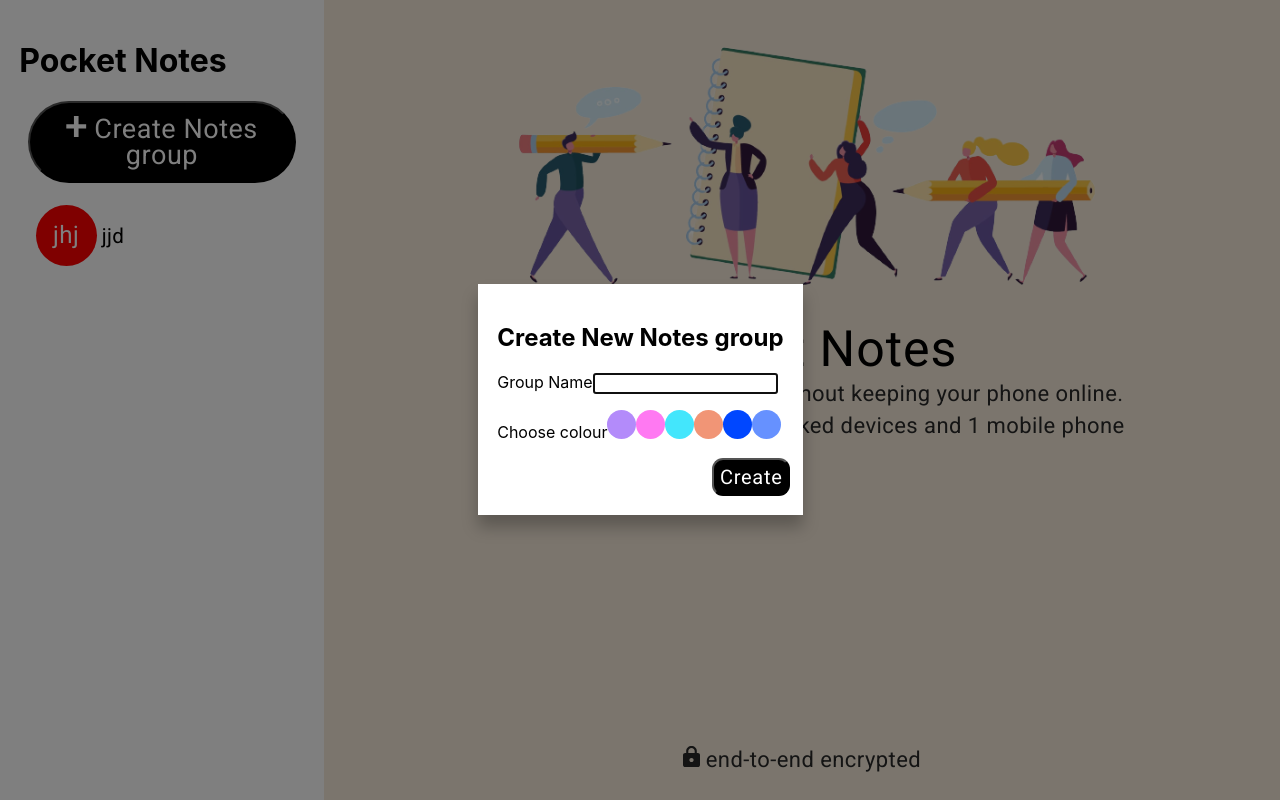
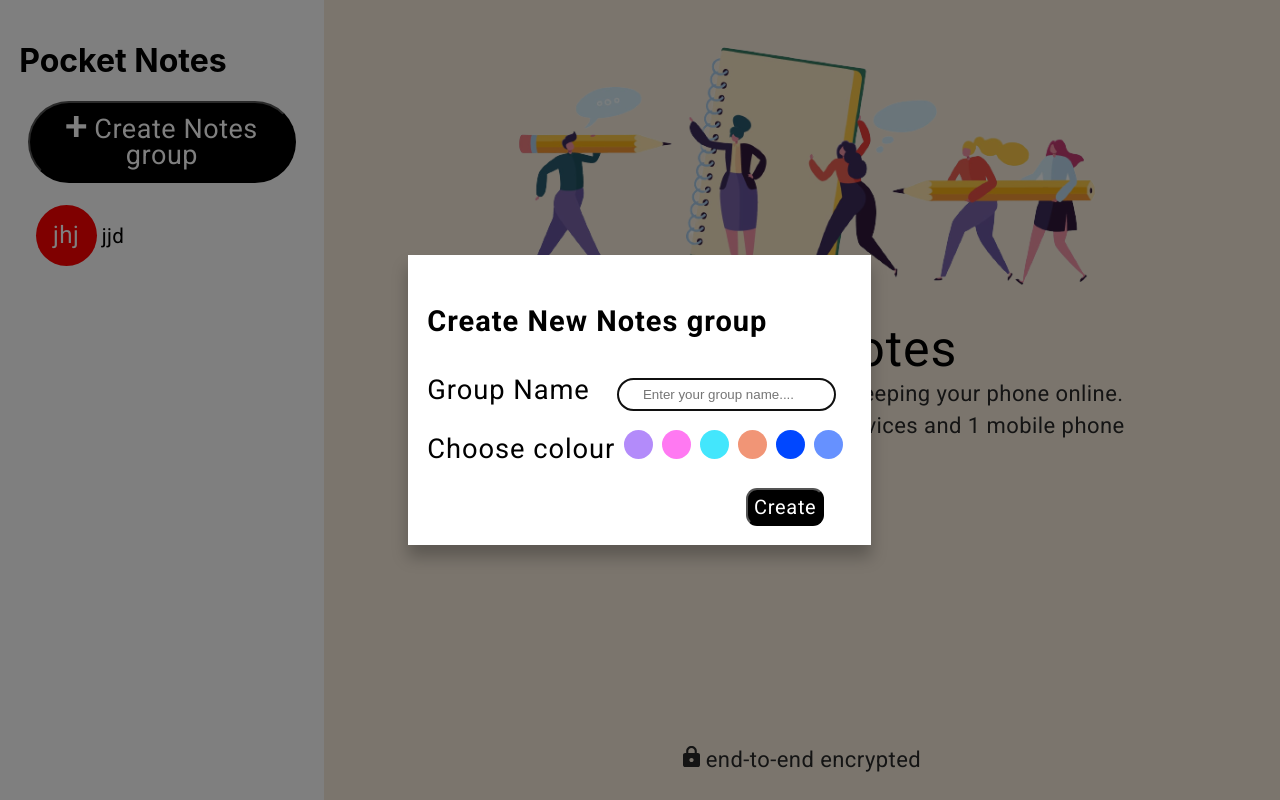
Before and after one commit to AJIT-KUMAR-PANDIT/note_taking_app, a React (Create React App) app: page / in a window 1280 px wide. Both pictures are taken after a click on the button "Create Notes group". Built offline with nearby package versions, Linux system fonts and the light colour scheme.

Commit message:
modal updated v1.2.1

```diff
--- a/src/Components/HomeMainPage/HomeMainPage.jsx
+++ b/src/Components/HomeMainPage/HomeMainPage.jsx
@@ -26,24 +26,24 @@ const HomeMainPage = () => {
         center={true}
         showCloseIcon={false}
       >
-        <h2>Create New Notes group</h2>
+        <h2 className={StyleHomeMainPage.Text1}>Create New Notes group</h2>
         <form action="">
           <p>
-            <label htmlFor="GroupName">
-            Group Name
-              <input type="text" />
+            <label htmlFor="GroupName" >
+           <span className={StyleHomeMainPage.Text2}> Group Name</span>
+            &nbsp;&nbsp;&nbsp;&nbsp;&nbsp; <input type="text"  placeholder="   Enter your group name...." className={StyleHomeMainPage.placeHold}/>
             </label>
           </p>
           <p className={StyleHomeMainPage.Choosecolour}>
             <label htmlFor="Choosecolour">
-            Choose colour
-            <span className="StyleHomeMainPage.ChoosecolourBreak">
-              <button type="button" className={StyleHomeMainPage.colorButton1}></button>
-              <button type="button" className={StyleHomeMainPage.colorButton2}></button>
-              <button type="button" className={StyleHomeMainPage.colorButton3}></button>
-              <button type="button" className={StyleHomeMainPage.colorButton4}></button>
-              <button type="button" className={StyleHomeMainPage.colorButton5}></button>
-              <button type="button" className={StyleHomeMainPage.colorButton6}></button>
+            <span className={StyleHomeMainPage.Text2}>Choose colour</span>
+            <span className="StyleHomeMainPage.ChoosecolourBreak">&nbsp;&nbsp;
+              <button type="button" className={StyleHomeMainPage.colorButton1}></button>&nbsp;&nbsp;
+              <button type="button" className={StyleHomeMainPage.colorButton2}></button>&nbsp;&nbsp;
+              <button type="button" className={StyleHomeMainPage.colorButton3}></button>&nbsp;&nbsp;
+              <button type="button" className={StyleHomeMainPage.colorButton4}></button>&nbsp;&nbsp;
+              <button type="button" className={StyleHomeMainPage.colorButton5}></button>&nbsp;&nbsp;
+              <button type="button" className={StyleHomeMainPage.colorButton6}></button>&nbsp;&nbsp;
               </span>
             </label>
           </p>
--- a/src/Components/HomeMainPage/HomeMainPage.module.css
+++ b/src/Components/HomeMainPage/HomeMainPage.module.css
@@ -52,7 +52,8 @@
 
 .Choosecolour {
   display: flex;
-  justify-content: space-between;
+  justify-content: center;
+  justify-items: center;
   flex-wrap: wrap;
   /* width: 11px; */
 }
@@ -81,3 +82,36 @@
   position: relative;
   right: -75%;
 }
+
+.placeHold {
+  border-radius: 1.375rem;
+  border: 2px solid #ccc;
+  background: #fff;
+  height: 27px;
+  width: 211px;
+}
+
+.placeHold::placeholder {
+  position: relative;
+  left: 11px;
+}
+
+.Text1 {
+  color: #000;
+  font-family: Roboto;
+  font-size: 1.8125rem;
+  font-style: normal;
+  font-weight: 579;
+  line-height: 160.188%; /* 2.90338rem */
+  letter-spacing: 0.06344rem;
+}
+
+.Text2 {
+  color: #000;
+  font-family: Roboto;
+  font-size: 1.70713rem;
+  font-style: normal;
+  font-weight: 500;
+  line-height: 160.188%; /* 2.73463rem */
+  letter-spacing: 0.05975rem;
+}
```
